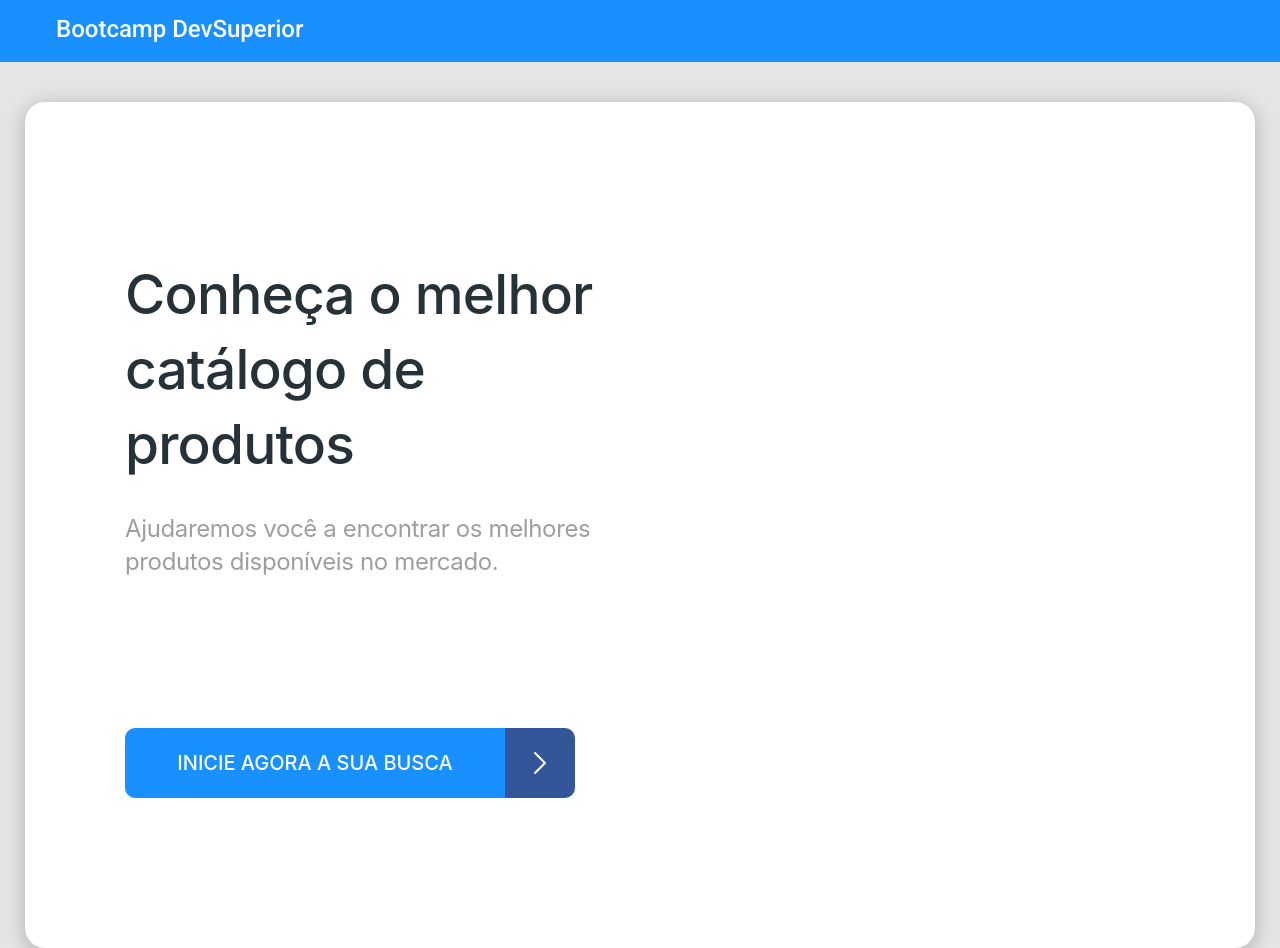
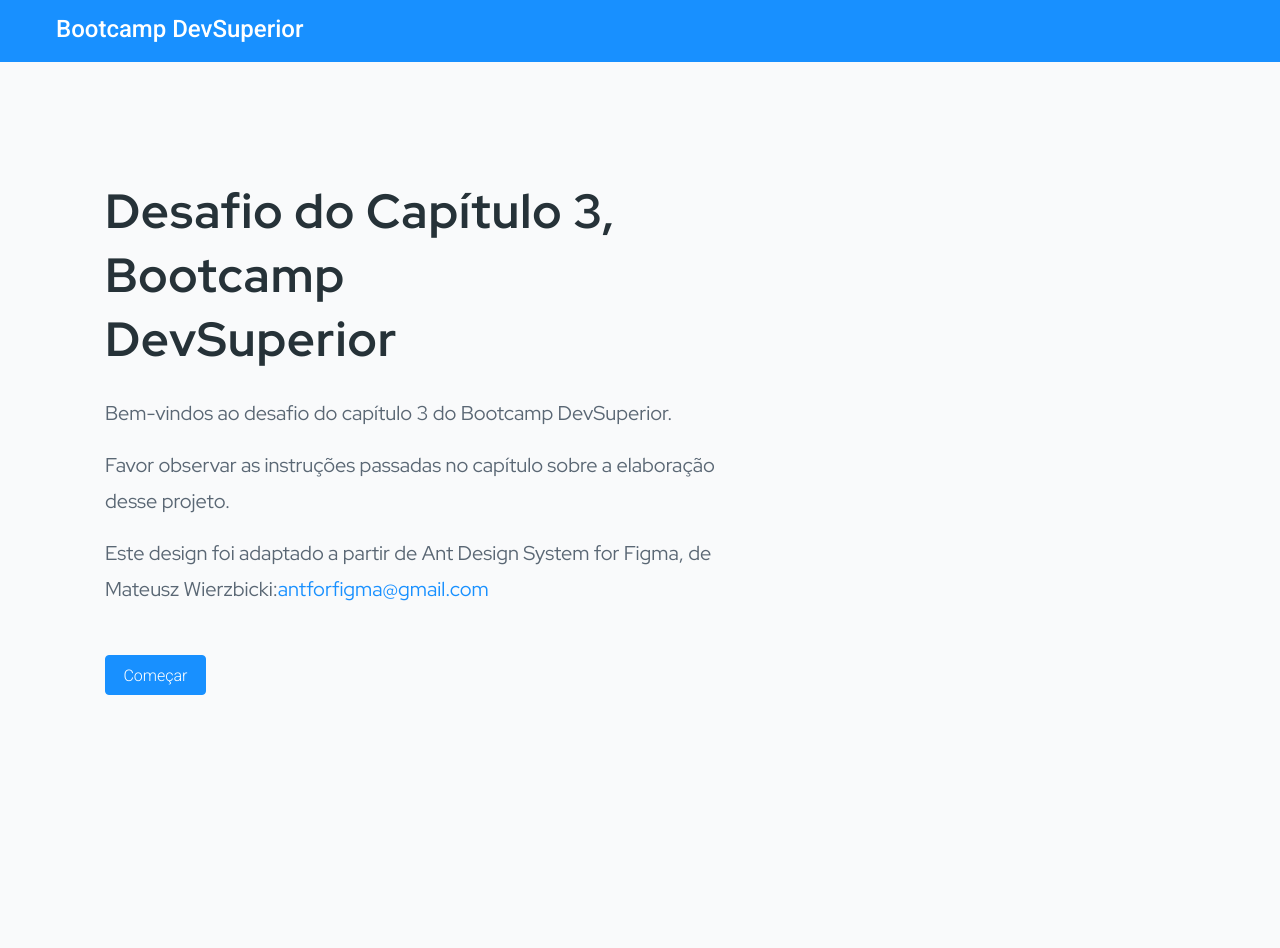
Before and after one commit to joaopaulu/bootcamp-devsuperior, a React (Create React App) app in the folder github-user-search/: page / in a window 1280 px wide. After the commit the page ends 800 px from the top, so only its background shows below. Built offline with nearby package versions, Linux system fonts and the light colour scheme; the HTML template or start-up script is replaced by a standard one.

Commit message:
Building Home Layout

```diff
--- a/github-user-search/src/app.scss
+++ b/github-user-search/src/app.scss
@@ -1,14 +1,9 @@
-@import url('https://fonts.googleapis.com/css2?family=Red+Hat+Display:wght@400;700&family=Roboto:wght@500&display=swap');
+@import url('https://fonts.googleapis.com/css2?family=Red+Hat+Display:wght@400;700&family=Roboto:wght@300;500&display=swap');
 
 h1, h2, h3, h4, h5, h6 {
   margin-bottom: 0;
 }
 
-ul {
-  list-style-type: none;
-  margin-bottom: 0;
-  padding-left: 0;
-}
 
 a {
   &:hover {
@@ -16,17 +11,3 @@
     color: unset;
   }
 }
-
-.border-radius-10{
-  border-radius: 10px;
-}
-
-.border-radius-20{
-  border-radius: 20px;
-}
-
-
-.card-base {
-  background: #FFF;
-  box-shadow: 0 4px 20px rgba(0, 0, 0, 0.25);
-}
--- a/github-user-search/src/core/assets/styles/custom.scss
+++ b/github-user-search/src/core/assets/styles/custom.scss
@@ -2,7 +2,7 @@
   "primary": #1890FF
 );
 
-$body-bg: #E5E5E5;
+$body-bg: #F9FAFB;
 $body-color: #263238;
 
 @import '~bootstrap/scss/bootstrap.scss';
--- /dev/null
+++ b/github-user-search/src/core/components/Button/index.tsx
@@ -0,0 +1,16 @@
+import React from 'react';
+import './styles.scss';
+
+type Props = {
+  text: string;
+};
+
+const Button = ({ text }: Props) => (
+  <div className="d-flex">
+    <button className="btn btn-primary btn-default">
+      <span>{text}</span>
+    </button>
+  </div>
+);
+
+export default Button;
--- /dev/null
+++ b/github-user-search/src/core/components/Button/styles.scss
@@ -0,0 +1,14 @@
+.btn-default{
+  width: 101px;
+  height: 40px;
+  border-radius: 4px;
+}
+
+.btn-default span{
+  font-family: Roboto;
+  font-style: normal;
+  font-weight: 300;
+  font-size: 16px;
+  line-height: 24px;
+
+}
--- a/github-user-search/src/core/components/Buttonicon/index.tsx
+++ /dev/null
@@ -1,20 +0,0 @@
-import React from 'react';
-import { ReactComponent as ArrowIcon } from '../../assets/images/arrow.svg';
-import './styles.scss';
-
-type Props = {
-  text: string;
-};
-
-const ButtonIcon = ({ text }: Props) => (
-  <div className="d-flex">
-    <button className="btn btn-primary btn-icon">
-      <h5>{text}</h5>
-    </button>
-    <div className="btn-icon-content">
-      <ArrowIcon />
-    </div>
-  </div>
-);
-
-export default ButtonIcon;
--- a/github-user-search/src/core/components/Buttonicon/styles.scss
+++ /dev/null
@@ -1,15 +0,0 @@
-.btn-icon{
-  height: 70px;
-  width: 380px;
-  border-radius: 10px 0 0 10px;
-  text-transform: uppercase;
-}
-.btn-icon-content{
-  background-color: #33569b;
-  width: 70px;
-  border-radius: 0 10px 10px 0;
-  display: flex;
-  align-items: center;
-  justify-content: center;
-  color: #FFF;
-}
--- a/github-user-search/src/pages/Home/index.tsx
+++ b/github-user-search/src/pages/Home/index.tsx
@@ -1,21 +1,35 @@
 import React from 'react';
-import ButtonIcon from 'core/components/Buttonicon';
+import Button from 'core/components/Button';
 import { Link } from 'react-router-dom';
 import './styles.scss';
 
 const Home = () => (
   <div className="home-container">
-    <div className="row home-content card-base border-radius-20">
+    <div className="row home-content">
       <div className="col-6 home-text">
         <h1 className="text-title">
-          Conheça o melhor <br /> catálogo de produtos
+          Desafio do Capítulo 3,
+          <br />
+          Bootcamp DevSuperior
         </h1>
-        <p className="text-subtitle">
-          Ajudaremos você a encontrar os melhores <br /> produtos disponíveis no
-          mercado.
-        </p>
+        <div className="container-info">
+          <p className="text-subtitle">
+            Bem-vindos ao desafio do capítulo 3 do Bootcamp DevSuperior.
+          </p>
+          <p className="text-subtitle">
+            Favor observar as instruções passadas no capítulo sobre a elaboração
+            desse projeto.
+          </p>
+          <p className="text-subtitle">
+            Este design foi adaptado a partir de Ant Design System for Figma, de
+            Mateusz Wierzbicki:
+            <a href="https://mail.google.com/mail/?view=cm&fs=1&tf=1&to=someone@gmail.com">
+              antforfigma@gmail.com
+            </a>
+          </p>
+        </div>
         <Link to="/products">
-          <ButtonIcon text="inicie agora a sua busca" />
+          <Button text="Começar" />
         </Link>
       </div>
       <div className="col-6"></div>
--- a/github-user-search/src/pages/Home/styles.scss
+++ b/github-user-search/src/pages/Home/styles.scss
@@ -1,32 +1,39 @@
 .home-container{
-  margin-top: 40px;
-  padding-left: 40px;
-  padding-right: 40px;
+
 
 }
 
 .home-content{
-  padding-top: 155px;
-  padding-bottom: 150px;
+  padding-top: 117px;
 }
 
 .text-title{
-  font-size: 55px;
-  line-height: 75px;
-  letter-spacing: -0.015em;
+  font-family: 'Red Hat Display';
+  font-style: normal;
+  font-weight: bold;
+  font-size: 48px;
+  line-height: 64px;
+  display: flex;
+  align-items: center;
+  letter-spacing: 0.02em;
+}
+.container-info{
+  margin-top: 24px;
+  width: 612px;
+  margin-bottom:48px ;
 }
 
 .text-subtitle{
-  color:#9E9E9E;
-  font-size: 24px;
-  line-height: 33px;
-  letter-spacing: -0.015em;
-  margin-top: 30px;
-  margin-bottom: 150px;
+  font-family: Red Hat Display;
+  font-style: normal;
+  font-weight: normal;
+  font-size: 20px;
+  line-height: 36px;
+  color: #5A6774;
 }
 
 .home-text {
-  padding-left: 100px;
+  padding-left: 120px;
 }
 
 .main-image{
--- a/github-user-search/src/pages/Search/styles.scss
+++ b/github-user-search/src/pages/Search/styles.scss
@@ -3,17 +3,3 @@
   padding-left: 40px;
   padding-right: 40px;
 }
-
-.catalog-title {
-  font-size: 24px;
-  line-height: 33px;
-  letter-spacing: -0.015em;
-}
-
-.catalog-products {
-  margin-top: 43px;
-  display: grid;
-  grid-template-columns: repeat(auto-fill, 250px);
-  grid-gap: 33px 20px;
-  justify-content: space-between;
-}
```
